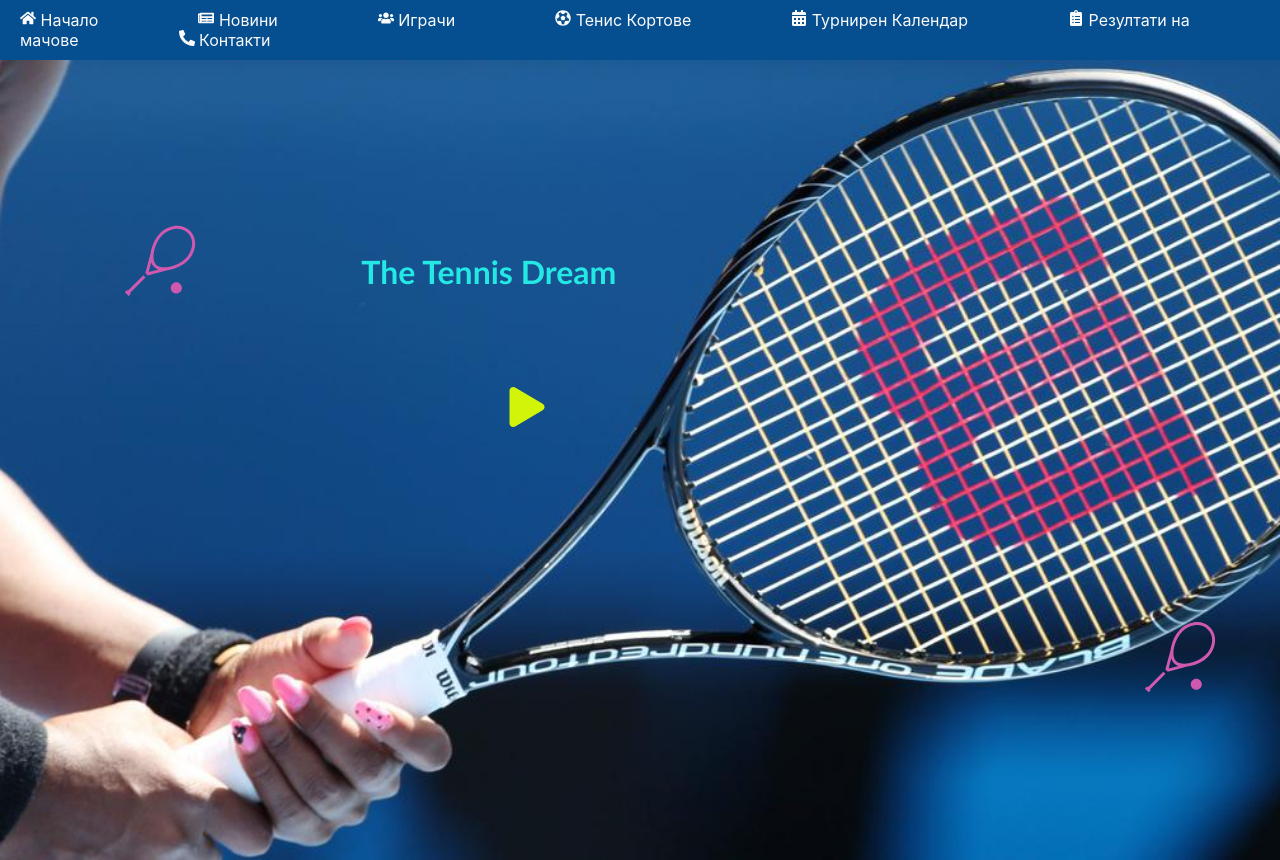
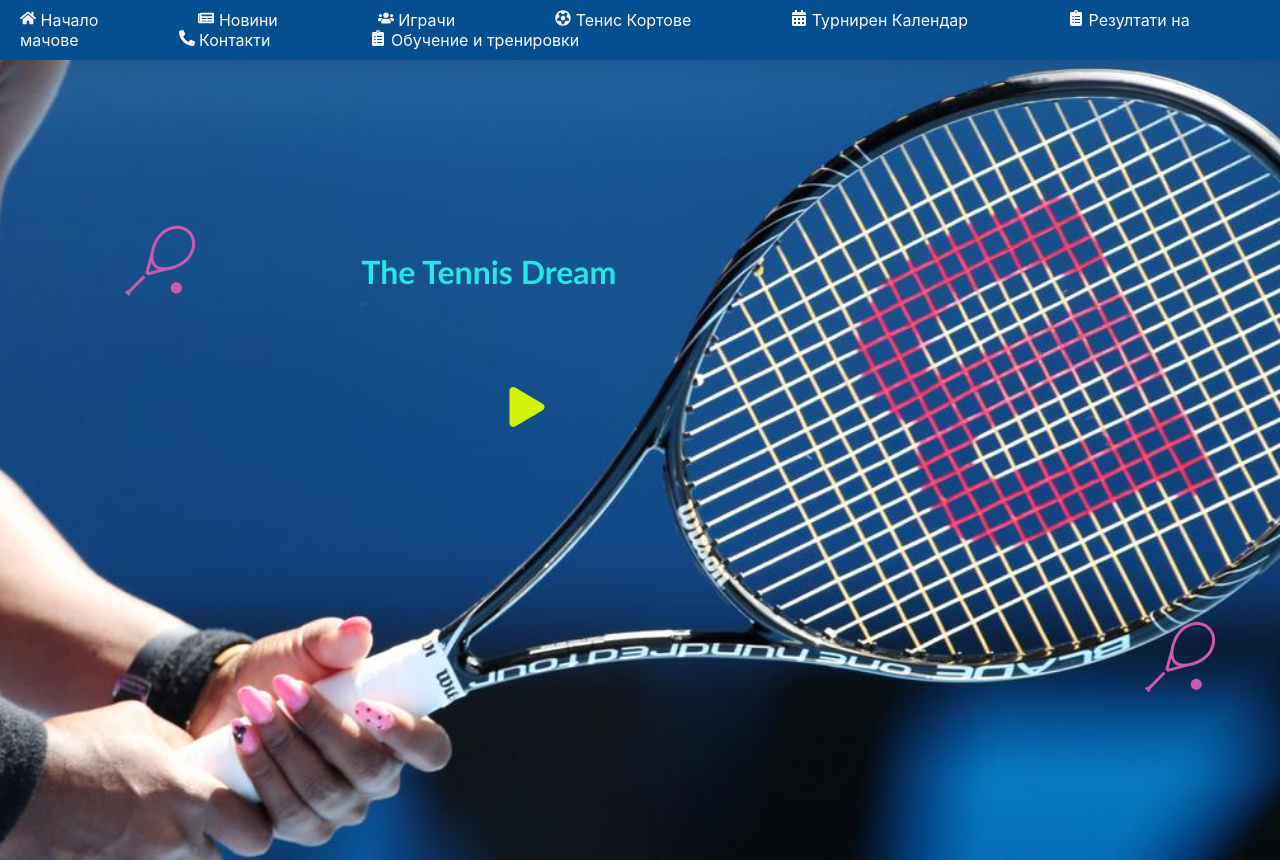
Before and after one commit to Marin327/Project-Tennis, a React (Create React App) app in the folder my-app/: page / in a window 1280 px wide. Built offline with nearby package versions, Linux system fonts and the light colour scheme; the HTML template or start-up script is replaced by a standard one.

Commit message:
Header.js

```diff
--- a/my-app/src/Header/Header.js
+++ b/my-app/src/Header/Header.js
@@ -14,6 +14,7 @@ function Header() {
                     <li><a href="/TournamentsCalendar"><FaCalendarAlt /> Турнирен Календар</a></li>
                     <li><a href="/MatchResults"><FaClipboardList /> Резултати на мачове</a></li>
                     <li><a href="/Contact"><FaPhoneAlt /> Контакти</a></li>
+                    <li><a href="/training"><FaClipboardList /> Обучение и тренировки</a></li>
                 </ul>
             </nav>
         </header>
```
